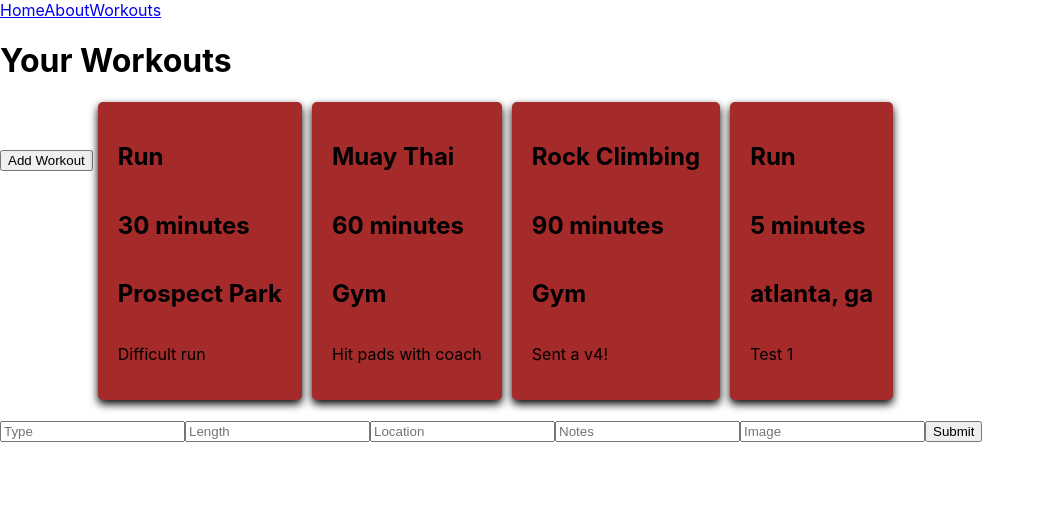
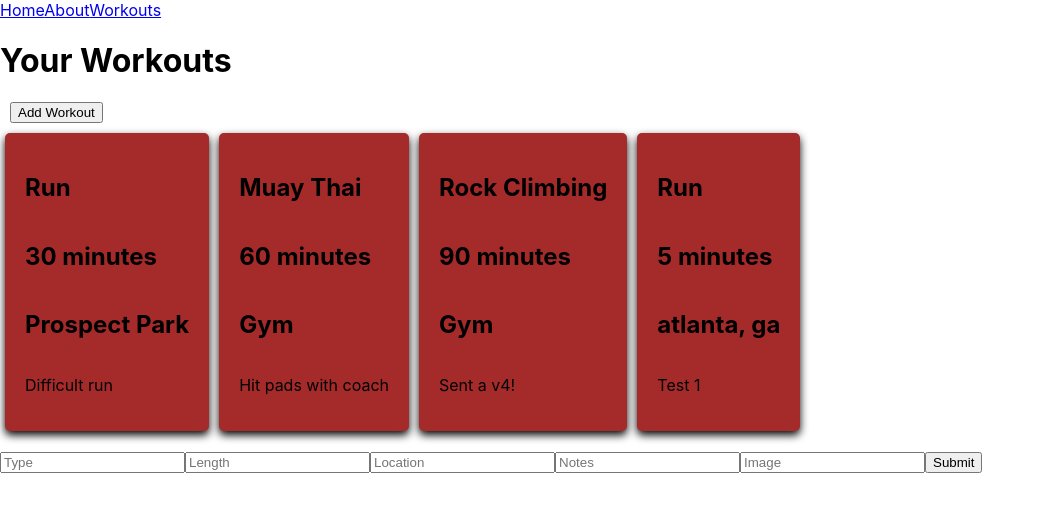
Before and after one commit to gasparericmartin/project-phase-2, a React (Create React App) app: page /workouts in a window 1280 px wide. Shown: the top 512 px of the page, without its empty margins (0-1045 px from the left). Built offline with nearby package versions, Linux system fonts and the light colour scheme; data requests are answered from the project's data file.

Commit message:
Create css file for Workouts component

```diff
--- /dev/null
+++ b/src/pages/Workouts.css
@@ -0,0 +1,4 @@
+.button {
+    display: block;
+    margin: 10px;
+}
--- a/src/pages/Workouts.js
+++ b/src/pages/Workouts.js
@@ -1,6 +1,7 @@
 import { useState, useEffect} from 'react'
 import WorkoutCard from '../components/WorkoutCard'
 import AddWorkout from '../components/AddWorkout'
+import './Workouts.css'
 
 
 function Workouts() {
@@ -27,7 +28,8 @@ function Workouts() {
 
     return (
       <>
-      <h1>Your Workouts</h1><button>Add Workout</button>
+      <h1>Your Workouts</h1>
+      <button className='button'>Add Workout</button>
 
       {workoutList.map((workout) => {
         return <WorkoutCard key={workout.id} workout={workout} />
```
